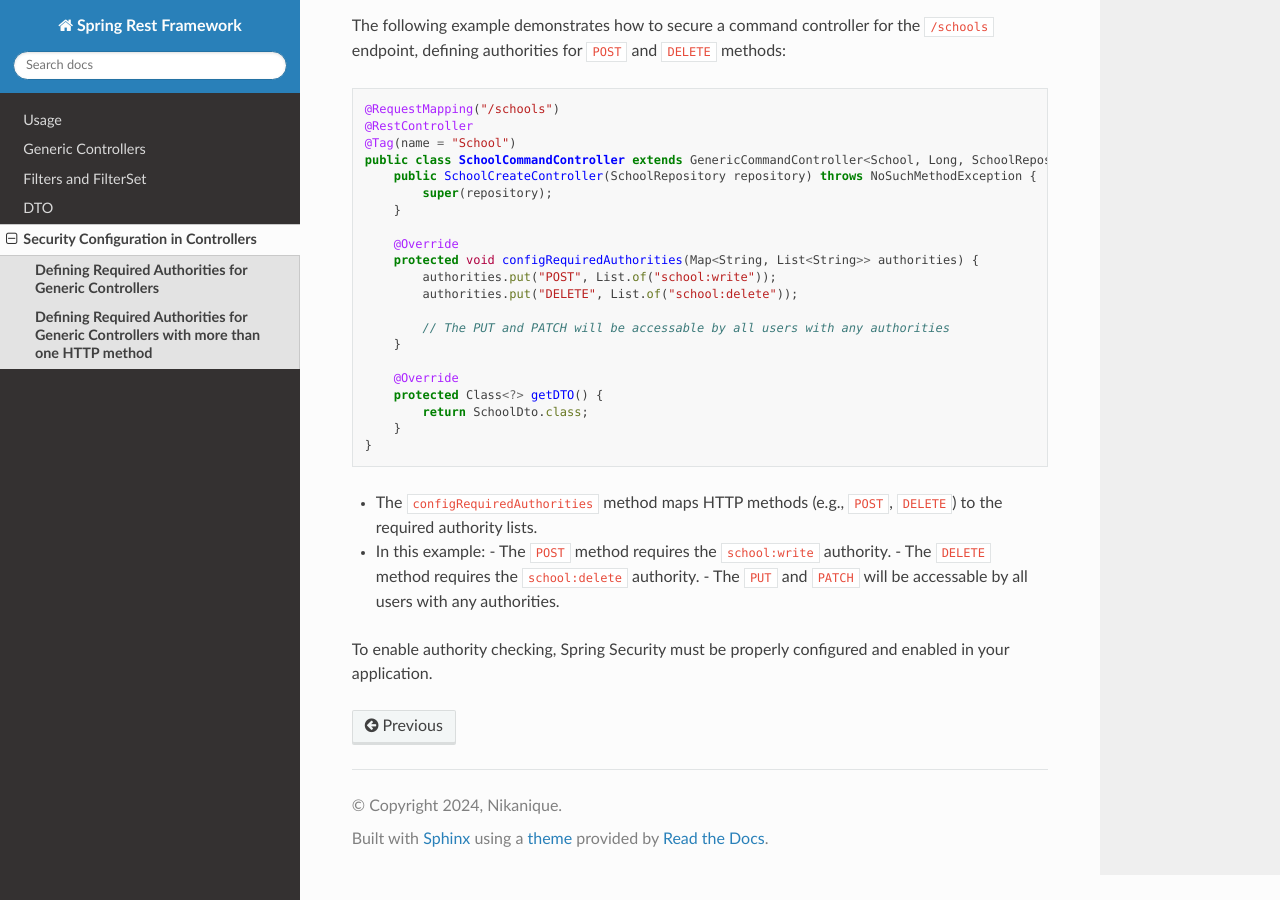
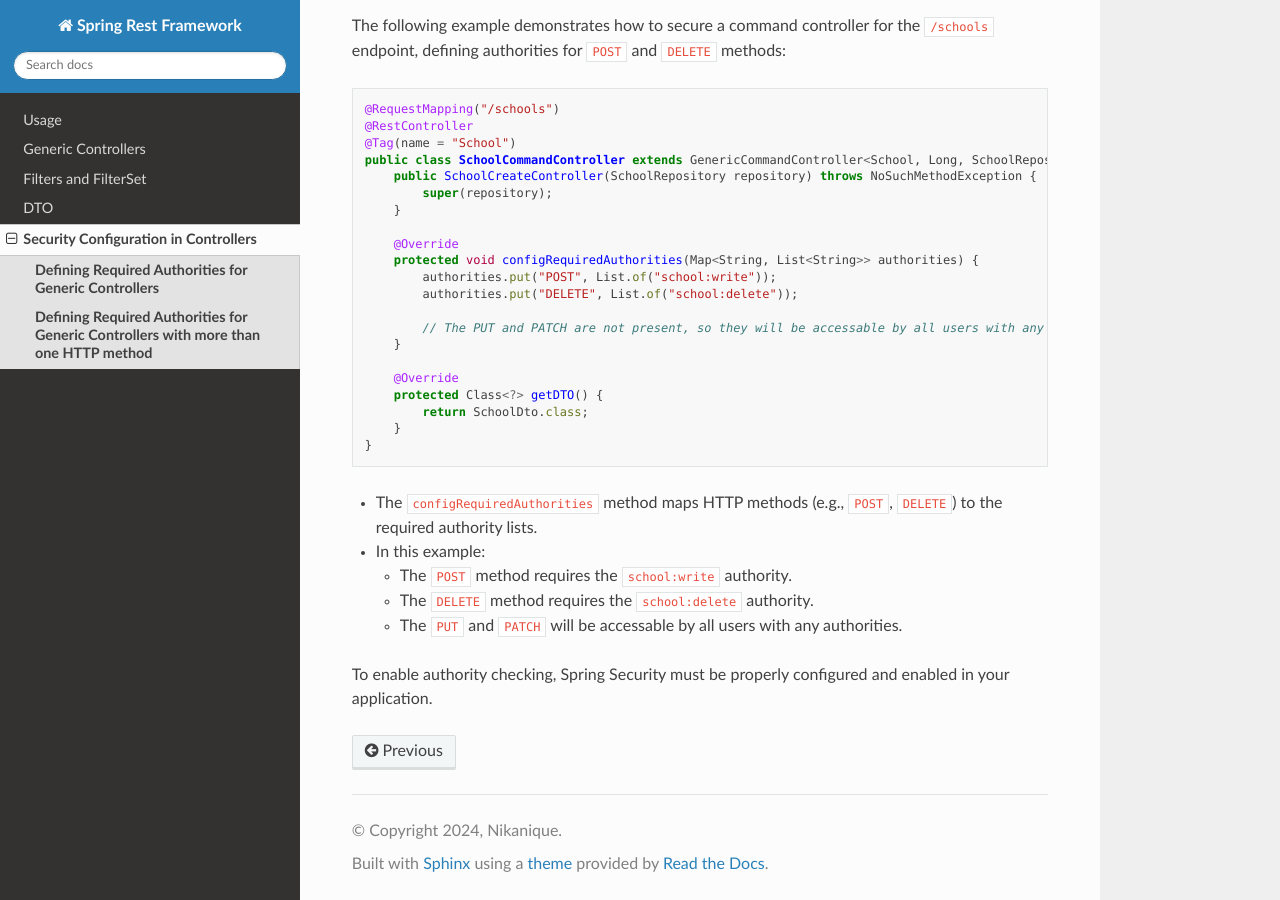
Before and after one commit to nikanique/spring-rest-framework-tutorial, a Sphinx documentation site: the page built from docs/source/Security.rst, in a window 1280 px wide and 900 px high, scrolled down 1308 px. Built offline with Sphinx 7.4.7 and the Read the Docs theme 3.1.0, drawn with Linux system fonts in a browser that asks for light colours; pages that are not in the unit, such as notebooks, are missing from menus.

Commit message:
fix: list item issue

```diff
--- a/docs/source/Security.rst
+++ b/docs/source/Security.rst
@@ -66,7 +66,7 @@ The following example demonstrates how to secure a command controller for the ``
             authorities.put("POST", List.of("school:write"));
             authorities.put("DELETE", List.of("school:delete"));
 
-            // The PUT and PATCH will be accessable by all users with any authorities
+            // The PUT and PATCH are not present, so they will be accessable by all users with any authorities
         }
 
         @Override
@@ -77,6 +77,7 @@ The following example demonstrates how to secure a command controller for the ``
 
 - The ``configRequiredAuthorities`` method maps HTTP methods (e.g., ``POST``, ``DELETE``) to the required authority lists.
 - In this example:
+
   - The ``POST`` method requires the ``school:write`` authority.
   - The ``DELETE`` method requires the ``school:delete`` authority.
   - The ``PUT`` and ``PATCH`` will be accessable by all users with any authorities.
```
